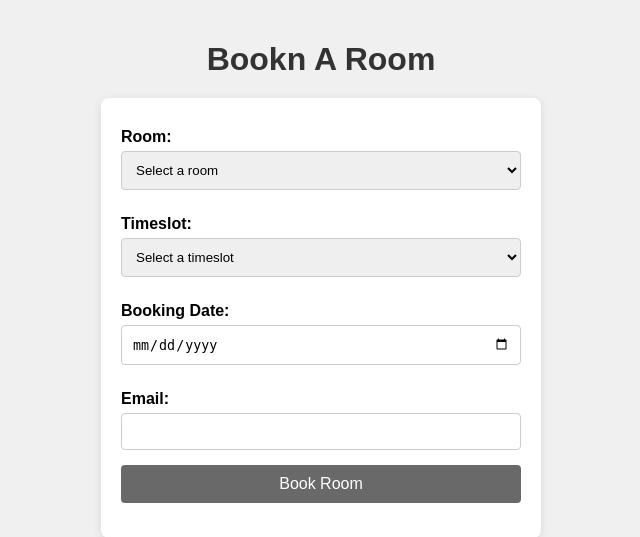
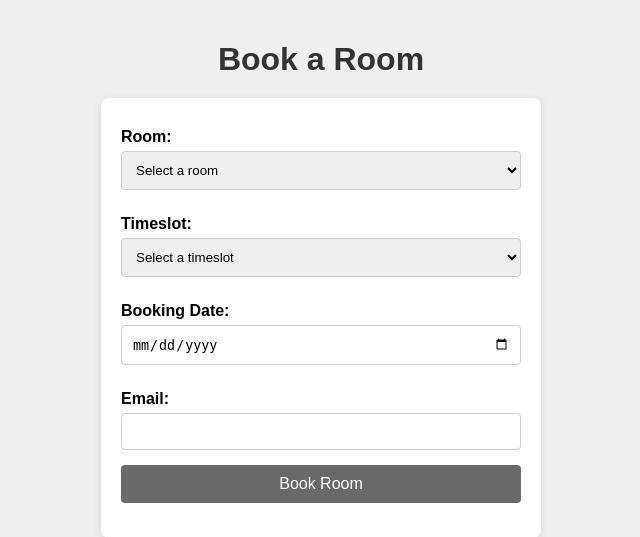
Before and after one commit to FarqadAhmed/itcs333-project, a PHP site: page /book.php in a window 1280 px wide. Shown: the top 537 px of the page, without its empty margins (319-959 px from the left). Run offline with PHP 8.4, Linux system fonts and the light colour scheme; data comes from the database, SQL or seed files in the repository.

Commit message:
update header (h1)

```diff
--- a/book.php
+++ b/book.php
@@ -145,7 +145,7 @@
     </style>
 </head>
 <body>
-    <h1> Bookn A Room </h1>
+    <h1> Book a Room </h1>
     <form action="" method="POST">
         <label for="RoomID">Room:</label>
         <select name="RoomID" onchange="fetchTimeslots()" required>
```
